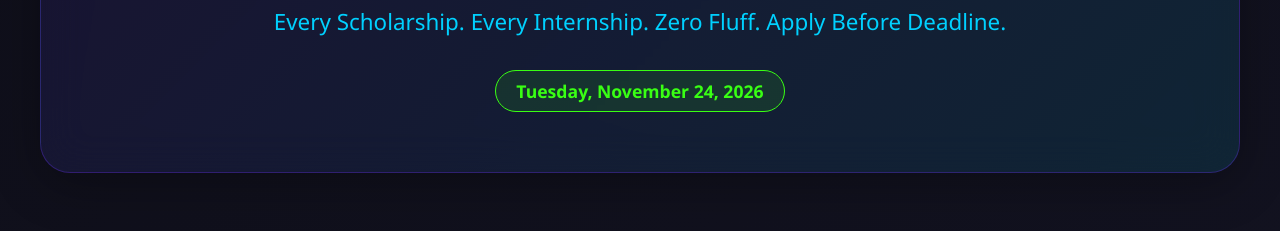
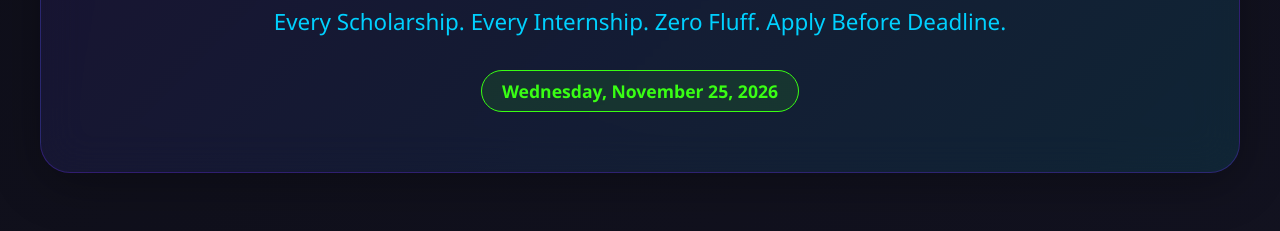
Before and after one commit to msanjaypaul/QuiteNews, a plain HTML site: page index.html in a window 1280 px wide. Shown: the part 264-495 px from the top of the page. Drawn offline with Linux system fonts and the light colour scheme.

Commit message:
Daily auto-update: Wed Nov 25 06:12:27 UTC 2026

```diff
--- a/index.html
+++ b/index.html
@@ -380,7 +380,7 @@
         <div class="hero">
             <h1>StudentPulse</h1>
             <p>Every Scholarship. Every Internship. Zero Fluff. Apply Before Deadline.</p>
-            <div class="date">Tuesday, November 24, 2026</div>
+            <div class="date">Wednesday, November 25, 2026</div>
         </div>
 
         <!-- SCHOLARSHIPS -->
```
